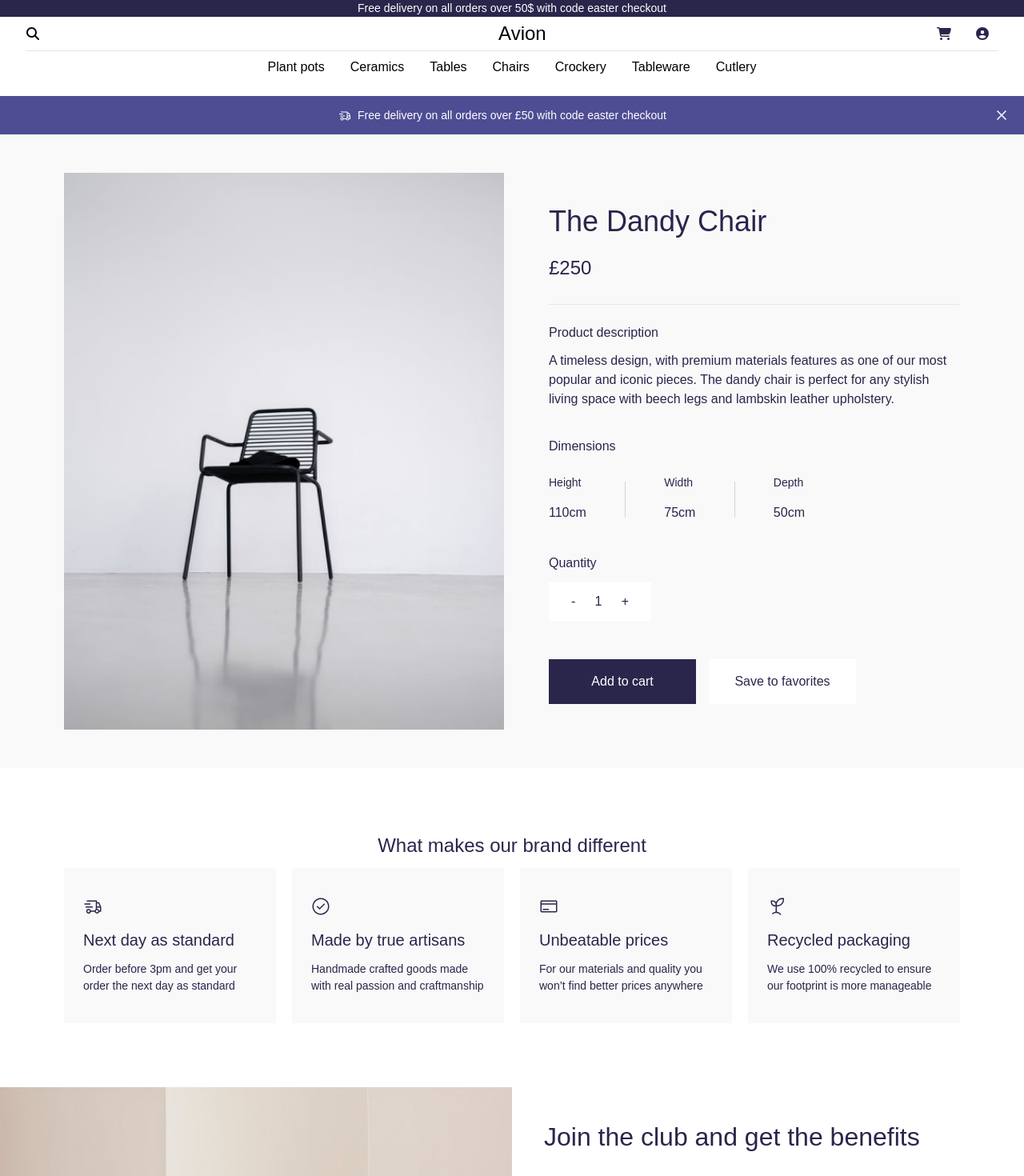
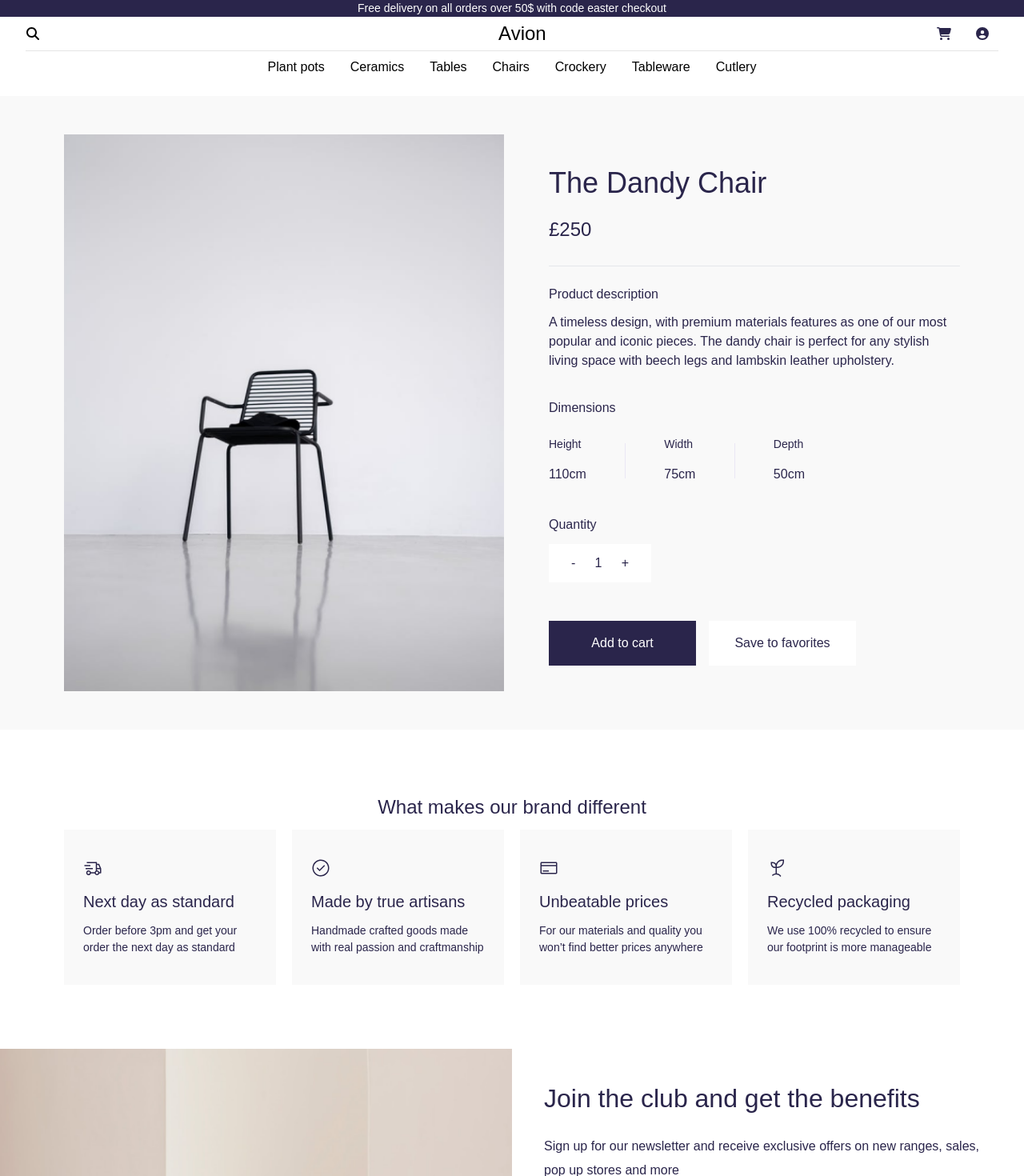
Before and after one commit to vuhuy172dh/ecommerce-website, a React (Create React App) app: page /ProductDetail in a window 1280 px wide. Shown: the top 1470 px of the page at 80% size. Built offline with nearby package versions, Linux system fonts and the light colour scheme; a web font is replaced by a local one.

Commit message:
#2 - Approve & apply leader's propose

```diff
--- a/src/components/banner.jsx
+++ /dev/null
@@ -1,23 +0,0 @@
-import Icon from './icon/icon'
-
-function Banner() {
-  const handleTurnOffBanner = () => {
-    console.log('Switch mode')
-  }
-
-  return (
-    <div className="flex px-4 py-3 bg-primary text-white -mx-6 laptop:-mx-20">
-      <p className="flex flex-1 items-center text-h6 font-satoshi laptop:justify-center">
-        <Icon icon="delivery_16" />
-        <span className="ml-2 overflow-auto">
-          Free delivery on all orders over £50 with code easter checkout
-        </span>
-      </p>
-      <button onClick={handleTurnOffBanner} className="">
-        <Icon icon="close_24" />
-      </button>
-    </div>
-  )
-}
-
-export default Banner
--- a/src/components/featureItem.jsx
+++ /dev/null
@@ -1,52 +0,0 @@
-import Icon from '../components/icon/icon'
-
-function FeatureItem() {
-  const featureList = [
-    {
-      icon: 'delivery_24',
-      label: 'Next day as standard',
-      desc: 'Order before 3pm and get your order the next day as standard'
-    },
-    {
-      icon: 'checkmark_24',
-      label: 'Made by true artisans',
-      desc: 'Handmade crafted goods made with real passion and craftmanship'
-    },
-    {
-      icon: 'purchase_24',
-      label: 'Unbeatable prices',
-      desc: 'For our materials and quality you won’t find better prices anywhere'
-    },
-    {
-      icon: 'sprout_24',
-      label: 'Recycled packaging',
-      desc: 'We use 100% recycled to ensure our footprint is more manageable'
-    }
-  ]
-
-  return (
-    // Feature list
-    <section className="py-12 laptop:py-20">
-      <h4 className="text-h4 mb-3 laptop:text-center laptop:text-h3">
-        What makes our brand different
-      </h4>
-      {/* Feature item */}
-      <div className="grid grid-cols-4 gap-x-5 laptop:grid-cols-12 laptop:gap-y-5">
-        {featureList.map((item) => {
-          return (
-            <div
-              key={item.label}
-              className="px-6 py-9 bg-light_grey mt-6 col-span-4 laptop:col-span-3 laptop:mt-0"
-            >
-              <Icon icon={item.icon} />
-              <h4 className="text-h4 mt-4 mb-3">{item.label}</h4>
-              <p className="text-h6 font-satoshi">{item.desc}</p>
-            </div>
-          )
-        })}
-      </div>
-    </section>
-  )
-}
-
-export default FeatureItem
--- a/src/components/infoItem.jsx
+++ b/src/components/infoItem.jsx
@@ -1,5 +1,52 @@
+import Icon from '../helper/icon'
+
 function InfoItem() {
-  return <div>this is info item component</div>
+  const featureList = [
+    {
+      icon: 'delivery_24',
+      label: 'Next day as standard',
+      desc: 'Order before 3pm and get your order the next day as standard'
+    },
+    {
+      icon: 'checkmark_24',
+      label: 'Made by true artisans',
+      desc: 'Handmade crafted goods made with real passion and craftmanship'
+    },
+    {
+      icon: 'purchase_24',
+      label: 'Unbeatable prices',
+      desc: 'For our materials and quality you won’t find better prices anywhere'
+    },
+    {
+      icon: 'sprout_24',
+      label: 'Recycled packaging',
+      desc: 'We use 100% recycled to ensure our footprint is more manageable'
+    }
+  ]
+
+  return (
+    // Feature list
+    <section className="py-12 laptop:py-20">
+      <h4 className="text-h4 mb-3 laptop:text-center laptop:text-h3">
+        What makes our brand different
+      </h4>
+      {/* Feature item */}
+      <div className="grid grid-cols-4 gap-x-5 laptop:grid-cols-12 laptop:gap-y-5">
+        {featureList.map((item) => {
+          return (
+            <div
+              key={item.label}
+              className="px-6 py-9 bg-light_grey mt-6 col-span-4 laptop:col-span-3 laptop:mt-0"
+            >
+              <Icon icon={item.icon} />
+              <h4 className="text-h4 mt-4 mb-3">{item.label}</h4>
+              <p className="text-body-sm">{item.desc}</p>
+            </div>
+          )
+        })}
+      </div>
+    </section>
+  )
 }
 
 export default InfoItem
--- a/src/components/icon/icon.jsx
+++ b/src/helper/icon.js
@@ -1,4 +1,4 @@
-import ICONS from './constant'
+import ICONS from '../constant/icon'
 import PropTypes from 'prop-types'
 
 /*
--- a/src/pages/productDetail.jsx
+++ b/src/pages/productDetail.jsx
@@ -1,6 +1,5 @@
 import Button from '../components/button'
-import Banner from '../components/banner'
-import FeatureItem from '../components/featureItem'
+import InfoItem from '../components/infoItem'
 
 // Sample img
 import DandyChairImg from '../assets/images/DandyChair.png'
@@ -9,8 +8,6 @@ import WhiteRoomImg from '../assets/images/features3.png'
 function ProductDetailPage() {
   return (
     <div className="text-dark_primary mx-6 laptop:mx-20">
-      {/* Banner */}
-      <Banner />
       {/* Product detail */}
       <section className="grid grid-cols-4 gap-x-5 px-6 -mx-6 bg-light_grey laptop:grid-cols-12 laptop:py-12 laptop:-mx-20 laptop:px-20">
         <div className="col-span-4 -mx-6 laptop:mx-0 laptop:col-span-6">
@@ -32,7 +29,7 @@ function ProductDetailPage() {
           {/* Description */}
           <div className="mt-7 laptop:mt-6">
             <h5 className="text-h5 mb-3">Product description</h5>
-            <small className="text-h6 font-satoshi laptop:text-h5">
+            <small className="text-body-sm laptop:text-body-md">
               A timeless design, with premium materials features as one of our
               most popular and iconic pieces. The dandy chair is perfect for any
               stylish living space with beech legs and lambskin leather
@@ -47,21 +44,21 @@ function ProductDetailPage() {
             <div className="flex justify-between items-center mt-4 ">
               <div>
                 <h6 className="text-h6 mb-4">Height</h6>
-                <small className="text-h6 font-satoshi laptop:text-h5">
+                <small className="text-body-sm laptop:text-body-md">
                   110cm
                 </small>
               </div>
-              <div className="h-11 w-[1px] bg-gray-300"></div>
+              <div className="h-11 w-1 bg-border_grey"></div>
               <div>
                 <h6 className="text-h6 mb-4">Width</h6>
-                <small className="text-h6 font-satoshi laptop:text-h5">
+                <small className="text-body-sm laptop:text-body-md">
                   75cm
                 </small>
               </div>
-              <div className="h-11 w-[1px] bg-gray-300"></div>
+              <div className="h-11 w-1 bg-border_grey"></div>
               <div>
                 <h6 className="text-h6 mb-4">Depth</h6>
-                <small className="text-h6 font-satoshi laptop:text-h5">
+                <small className="text-body-sm laptop:text-body-md">
                   50cm
                 </small>
               </div>
@@ -88,7 +85,7 @@ function ProductDetailPage() {
         </div>
       </section>
       {/* Feature */}
-      <FeatureItem />
+      <InfoItem />
       {/* Email sign up */}
       <section className="flex flex-col laptop:flex-row laptop:-mx-20">
         <div className="-mx-6 laptop:basis-3/6 laptop:mx-0">
@@ -99,7 +96,7 @@ function ProductDetailPage() {
             <h4 className="text-h4 mb-4 laptop:text-h2 laptop:mb-5">
               Join the club and get the benefits
             </h4>
-            <small className="text-h6 font-satoshi laptop:text-h5">
+            <small className="text-body-sm laptop:text-body-md">
               Sign up for our newsletter and receive exclusive offers on new
               ranges, sales, pop up stores and more
             </small>
```
Also changed, not shown: src/constant/icon.js (renamed from src/components/icon/constant.js).
